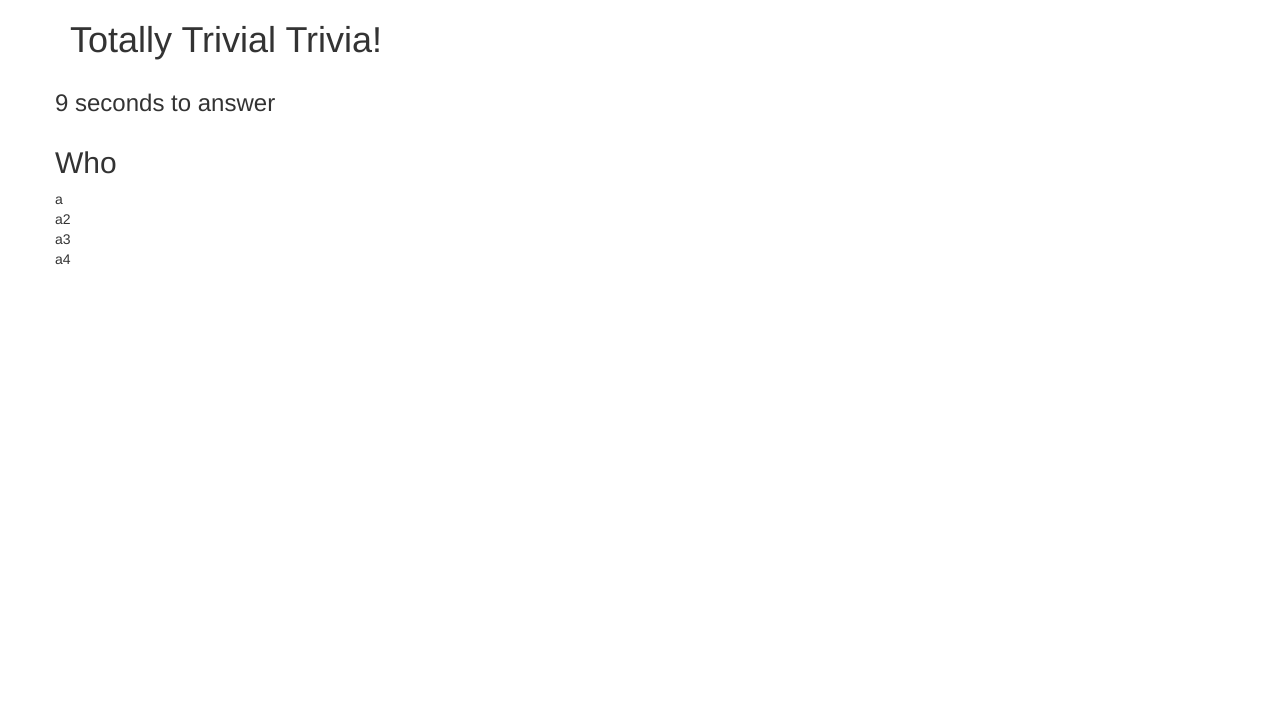
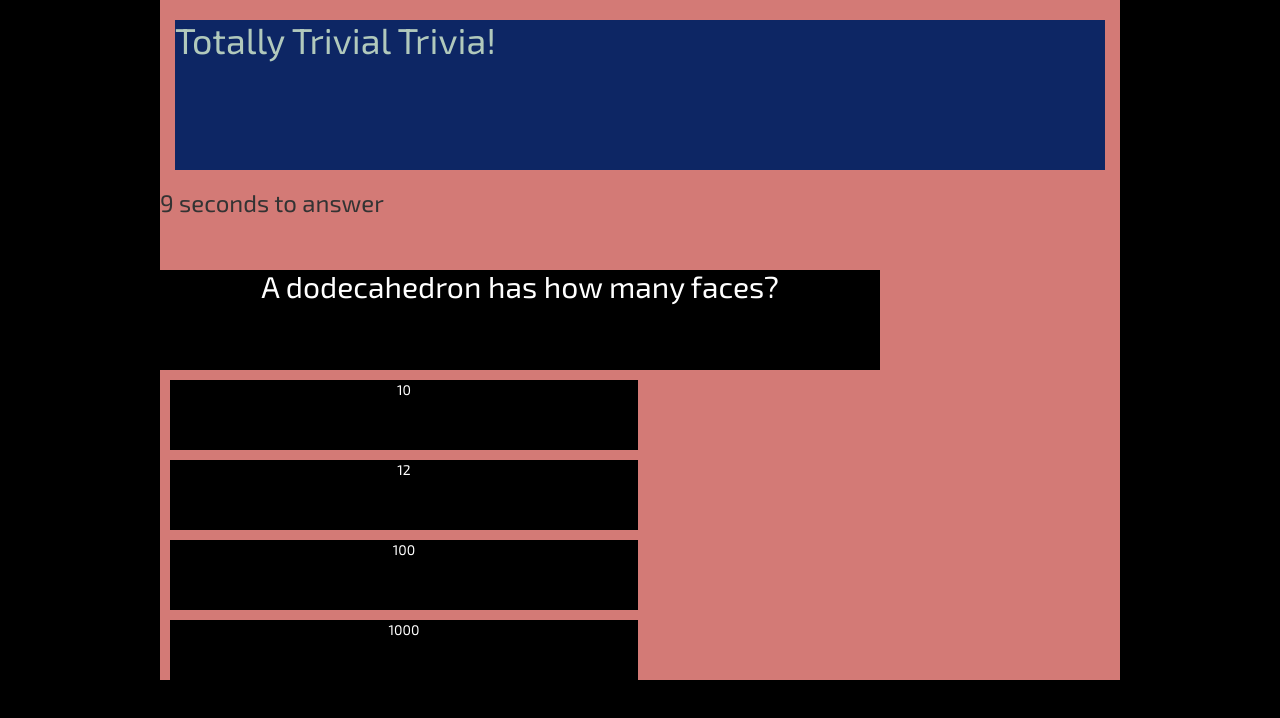
Before and after one commit to eric2turbo/TriviaGame, a plain HTML site: page index.html in a window 1280 px wide. Both pictures are taken after a click on the button "Start Game". Drawn offline with nearby package versions, Linux system fonts and the light colour scheme.

Commit message:
adjusting css

```diff
--- a/assets/css/style.css
+++ b/assets/css/style.css
@@ -0,0 +1,52 @@
+body {
+	background-color: black;
+	margin: auto;
+	font-family: 'Exo 2', sans-serif;
+}
+
+header {
+	background-color: #0d2664;
+	color: #b1c9bc;
+	height: 150px;
+}
+
+.container {
+	width: 960px;
+	background-color: #d37a76;
+	margin: auto;
+}
+
+#countdown {
+	width: 250px;
+	height: 60px;
+
+
+}
+
+#question {
+	width: 75%;
+	height: 100px;
+	background-color: black;
+	color: white;
+	text-align: center;
+
+}
+
+#choices {
+	width: 75%;
+	height: 300px;
+
+}
+
+.answers {
+	width: 65%;
+	height: 70px;
+	color: white;
+	background-color: black;
+	margin: 10px;
+	text-align: center;
+}
+
+.answers:hover {
+	background-color: #38ce68;
+}
--- a/assets/javascript/game.js
+++ b/assets/javascript/game.js
@@ -1,13 +1,18 @@
 var corrects = 0;
 var incorrects = 0;
 
-var questions = ["Who", "What", "When", "Where", "Why", "How"];
-var choice1 = ['a', 'b1', 'c1', 'd1', 'e', 'f1'];
-var choice2 = ['a2', 'b2', 'c', 'd', 'e2', 'f2'];
-var choice3 = ['a3', 'b3', 'c3', 'd3', 'e3', 'f3'];
-var choice4 = ['a4', 'b', 'c4', 'd4', 'e4', 'f'];
-var answers = ['a', 'b', 'c', 'd', 'e', 'f'];
-var anskey = [1, 4, 3, 2, 1, 4];
+var questions = ["A dodecahedron has how many faces?",
+				"A triangle with all sides a different length is called",
+				"A rhombus cannot also be a ",
+				"The sum of the internal angles of a hexagon is",
+				"A decagon has how many sides?",
+				"This shape has the shortest perimeter of all shapes with the same area"];
+var choice1 = ['10', 'isosceles', 'trapezoid', '180 degrees', '8', 'square'];
+var choice2 = ['12', 'scalene', 'kite', '360 degrees', '10', 'pentagon'];
+var choice3 = ['100', 'monotonic', 'square', '720 degrees', '12', 'circle'];
+var choice4 = ['1000', 'equilateral', 'parallelogram', '1080 degrees', '52', 'octogon'];
+var answers = ['12', 'scalene', 'trapezoid', '720 degrees', '10', 'circle'];
+var anskey = [4, 2, 1, 3, 2, 3];
 var qnum = 0;
 var countdown;
 var rightwrong = "";
@@ -30,6 +35,7 @@ function setQA () {
 				clearInterval(timer);
 				// Message Time has expired
 				$("#countdown").html("<h3>Time has expired</h3>");
+				// Prevent picking after time is up
 				$("#choices").empty();
 				rightwrong = "TOO SLOW!";
 				setTimeout(resultScreen, 2000);
--- a/index.html
+++ b/index.html
@@ -5,6 +5,7 @@
 	<title>Trivia Game</title>
 	 <link rel="stylesheet" href="https://maxcdn.bootstrapcdn.com/bootstrap/3.3.7/css/bootstrap.min.css" integrity="sha384-BVYiiSIFeK1dGmJRAkycuHAHRg32OmUcww7on3RYdg4Va+PmSTsz/K68vbdEjh4u" crossorigin="anonymous">
  	 <link rel="stylesheet" type="text/css" href="assets/css/style.css">
+ 	 <link href="https://fonts.googleapis.com/css?family=Exo+2" rel="stylesheet">
 </head>
 
 
```
